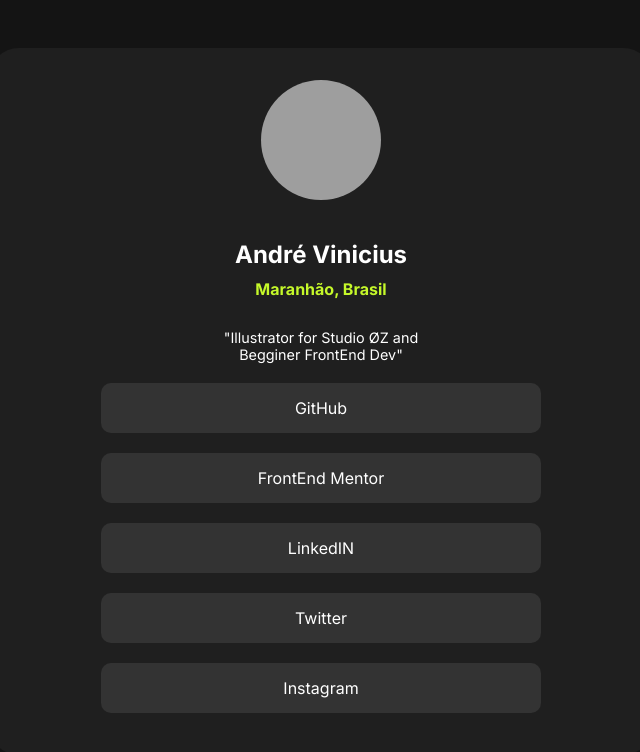
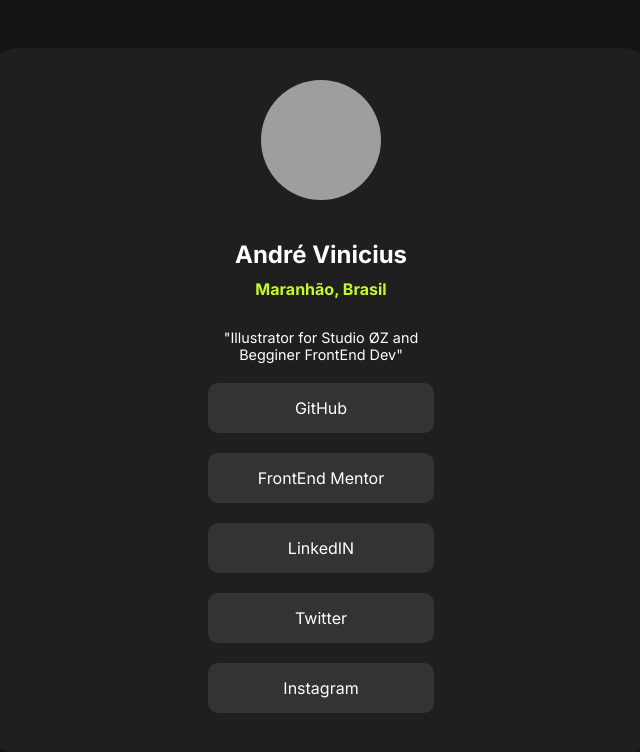
Before and after one commit to AV-DN/social-links-profile, a plain HTML site: page index.html in a window 1280 px wide. Shown: the whole page, without its empty margins (319-959 px from the left). Drawn offline with Linux system fonts and the light colour scheme; grey boxes are pictures that could not be loaded; a web font is replaced by a local one.

Commit message:
I think i fixed

```diff
--- a/style.css
+++ b/style.css
@@ -10,8 +10,11 @@
   background-color: hsl(0, 0%, 8%);
   display: flex;
   justify-content: center;
+  max-width: 100%;
+  align-items: center;
   min-height: 100vh;
 }
+
 
 .conteiner_content{
   margin: 3rem;
@@ -58,6 +61,7 @@
 .link_list{
   display: flex;
   flex-direction: column;
+  align-items: center;
 }
 
 .link_list a{
@@ -66,7 +70,8 @@
   background-color: hsl(0, 0%, 20%);
   margin: 10px;
   padding: 15px 20px;
-  width: 25em;
+  width: 100%;
+  max-width: 28em;
   border-radius: 10px;
   transition: .3s;
 }
```
